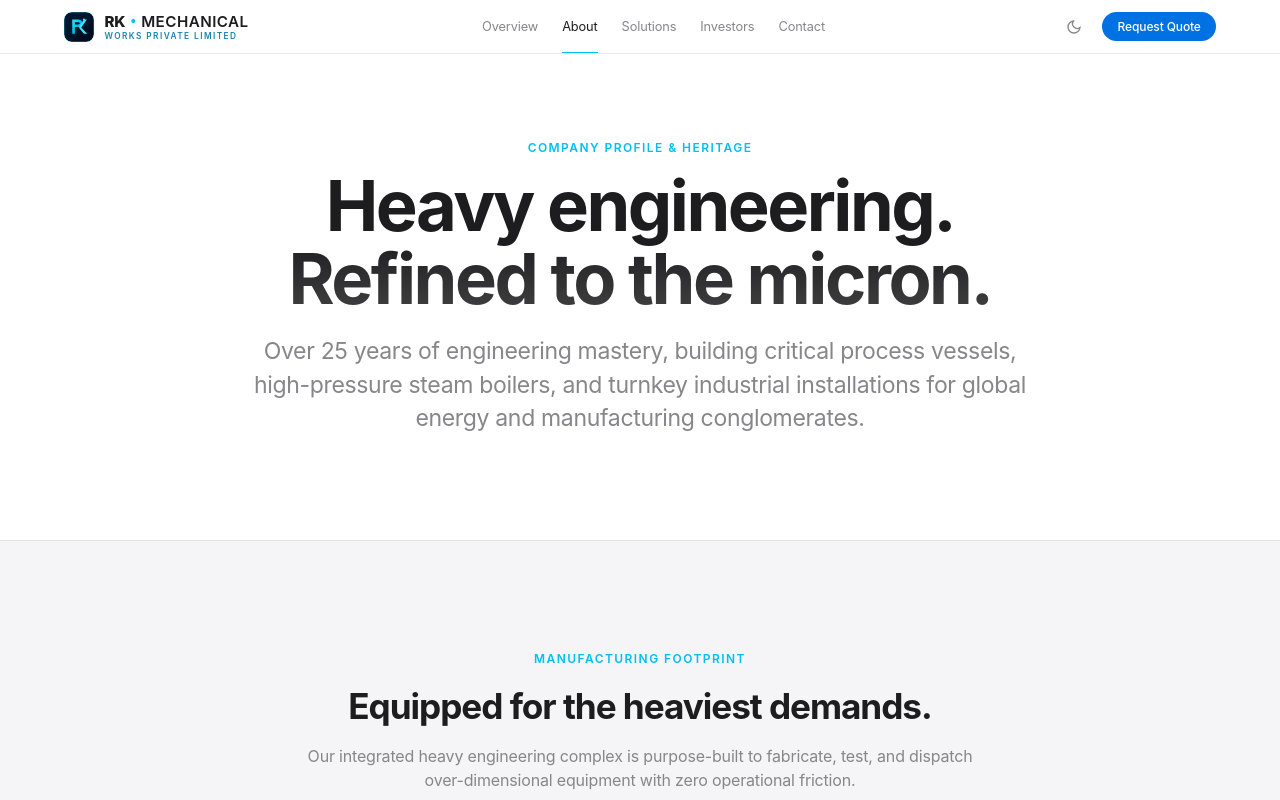
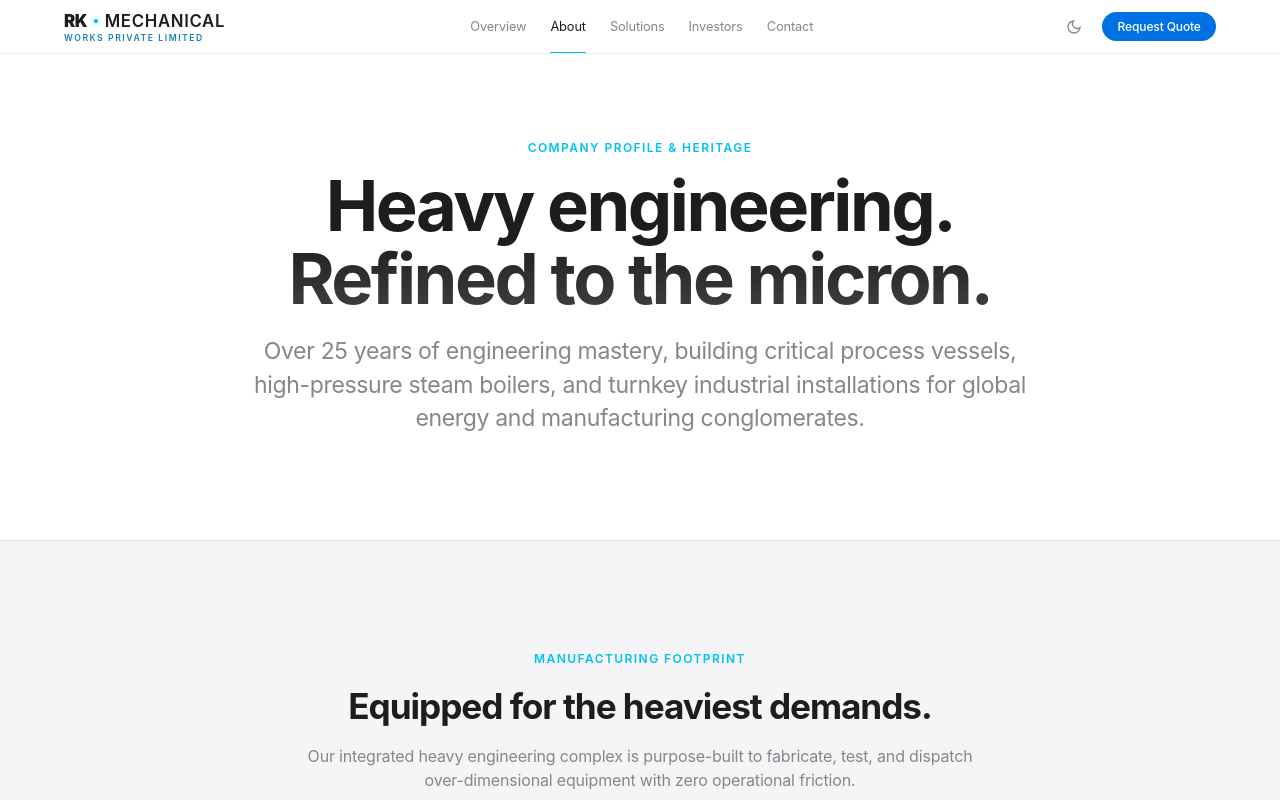
Before and after one commit to anantsxrma01/rk-mechanical-works, a website: page about.html in a window 1280 px wide. Shown: the top 800 px of the page. Drawn offline with Linux system fonts and the light colour scheme.

Commit message:
fix(branding): remove square logo mark icon, keep clean typographic brand header

```diff
--- a/about.html
+++ b/about.html
@@ -20,7 +20,6 @@
   <header class="apple-global-nav">
     <div class="container">
       <a href="index.html" class="nav-brand-group" aria-label="RK Mechanical Works Private Limited Home">
-        <img src="assets/images/logo-mark.svg" alt="RK Logo Mark" class="nav-logo-mark">
         <div class="brand-text-block">
           <div class="brand-main-title">
             <span class="brand-rk">RK</span>
--- a/assets/css/style.css
+++ b/assets/css/style.css
@@ -179,26 +179,23 @@ button, input, select, textarea {
 .nav-brand-group {
   display: flex;
   align-items: center;
-  gap: 0.65rem;
   text-decoration: none;
   flex-shrink: 0;
   white-space: nowrap;
   user-select: none;
+  padding: 0.2rem 0;
+  transition: opacity 0.25s ease;
+}
+
+.nav-brand-group:hover {
+  opacity: 0.92;
 }
 
 .nav-logo-mark {
-  height: 30px;
-  width: 30px;
-  border-radius: 8px;
-  flex-shrink: 0;
-  transition: transform 0.25s ease;
+  display: none !important;
 }
 
-.nav-brand-group:hover .nav-logo-mark {
-  transform: scale(1.05);
-}
-
-/* Redesigned Brand Typographic Hierarchy: RK • MECHANICAL on top, WORKS PRIVATE LIMITED underneath */
+/* Pure Typographic Brand Identity: RK • MECHANICAL on top, WORKS PRIVATE LIMITED underneath */
 .brand-text-block {
   display: flex;
   flex-direction: column;
@@ -209,43 +206,43 @@ button, input, select, textarea {
 .brand-main-title {
   display: flex;
   align-items: center;
-  gap: 0.35rem;
-  font-size: 0.95rem;
+  gap: 0.38rem;
+  font-size: 1.05rem;
   font-weight: 700;
-  letter-spacing: -0.015em;
+  letter-spacing: -0.01em;
   color: var(--text-primary);
-  line-height: 1.15;
+  line-height: 1.2;
 }
 
 .brand-main-title .brand-rk {
-  font-weight: 800;
+  font-weight: 900;
   letter-spacing: -0.02em;
 }
 
 .brand-main-title .brand-dot {
   color: var(--accent-cyan);
-  font-size: 0.8rem;
+  font-size: 0.85rem;
   font-weight: 900;
   display: inline-block;
   line-height: 1;
-  text-shadow: 0 0 6px rgba(0, 192, 240, 0.5);
+  text-shadow: 0 0 8px rgba(0, 192, 240, 0.6);
 }
 
 .brand-main-title .brand-mech {
   font-weight: 600;
-  letter-spacing: 0.03em;
+  letter-spacing: 0.04em;
   color: var(--text-primary);
 }
 
 .brand-sub-title {
-  font-size: 0.52rem;
+  font-size: 0.54rem;
   font-weight: 600;
-  letter-spacing: 0.17em;
+  letter-spacing: 0.18em;
   text-transform: uppercase;
   color: var(--accent-cyan);
-  margin-top: 2px;
+  margin-top: 3px;
   line-height: 1;
-  opacity: 0.9;
+  opacity: 0.92;
   transition: color 0.3s ease;
 }
 
```
Also changed, not shown: contact.html (+0 -1 lines), index.html (+0 -1 lines), investors.html (+0 -1 lines), solutions.html (+0 -1 lines).
